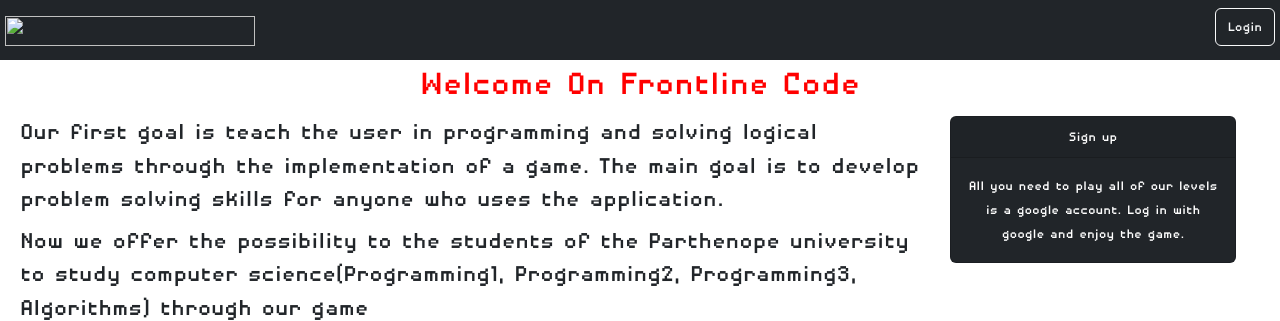
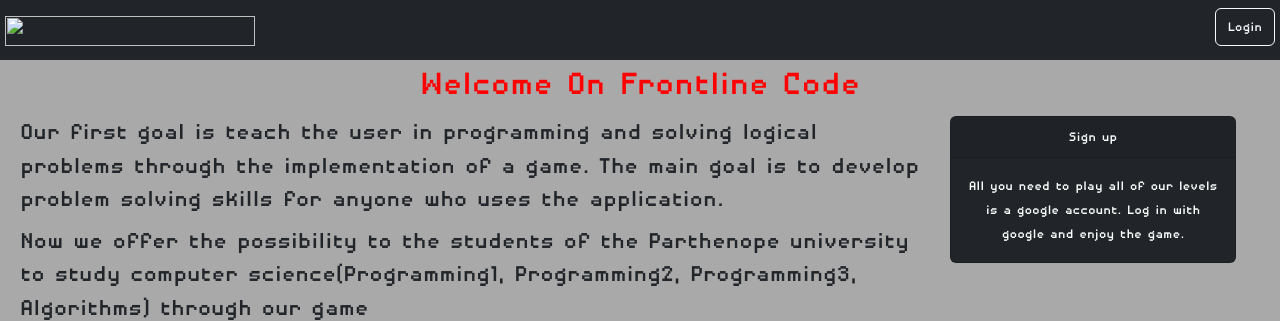
Before and after one commit to MattiaAut/pythonProject, a Flask app: page / in a window 1280 px wide. Shown: the top 321 px of the page. Run offline with Flask 2, Linux system fonts and the light colour scheme; some libraries are stand-ins or nearby versions.

```diff
--- a/flask-app/static/css/style.css
+++ b/flask-app/static/css/style.css
@@ -1,6 +1,9 @@
 @font-face {
             font-family: "DisposableDroidBB";
             src: url("/static/fonts/DisposableDroidBB.ttf");
+}
+body {
+  background-color: darkgray;
 }
 
 #main-container{
```
Also changed, not shown: flask-app/static/images/logo.png.
